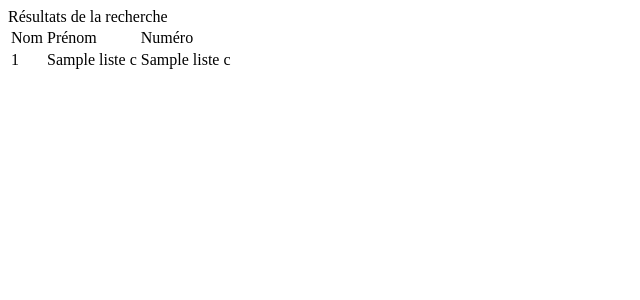
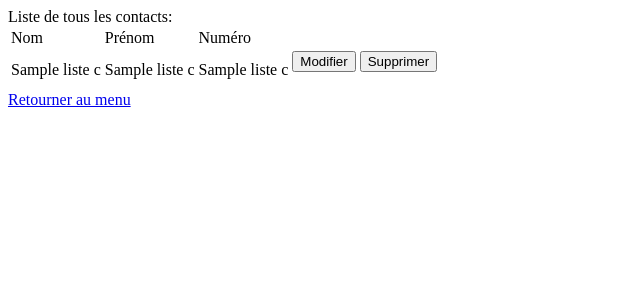
Before and after one commit to Theo5607/Annuaire, a Flask app: template templates/recherche_resultats.html in a window 1280 px wide. Shown: the top 300 px of the page, without its empty margins (0-640 px from the left). Run offline with Flask 2, Linux system fonts and the light colour scheme; the template is opened without the code that fills it: most values are stand-ins (such as "Sample title", 1, 10 or a date in 2020).

Commit message:
Update recherche_resultats.html

```diff
--- a/templates/recherche_resultats.html
+++ b/templates/recherche_resultats.html
@@ -1,14 +1,9 @@
-<!doctype html>
-<html lang="fr">
-
-<head>
-    <meta charset="utf-8">
-    <title>Résultats de la recherche</title>
-</head>
-
 <body>
-    <p1>Résultats de la recherche</p1></br>
+    <p1>Liste de tous les contacts:</p1></br>
     <table>
+		{% if liste_c|length == 0 %}
+			<div>Pas de contacts enregistrés sous ces informations!</div>
+		{% else %}
 			<tr>
 				<td>Nom</td>
 				<td>Prénom</td>
@@ -16,12 +11,26 @@
 			</tr>
 			{% for el in liste_c %}
 				<tr>
-			   <td>{{ el[0] }}</td>
 					<td>{{ el[1] }}</td>
 					<td>{{ el[2] }}</td>
+					<td>{{ el[3] }}</td>
+					<td>
+						<form action="http://localhost:5000/modification" method="post">
+							<input id="id_contact" type="hidden" name="id_c" value={{ el[0] }} ></input>
+							<input id="edit" type="submit" value="Modifier" />
+						</form>
+					</td>
+					<td>
+						<form action="http://localhost:5000/suppr_contact" method="post">
+							<input id="id_contact" type="hidden" name="id_c" value={{ el[0] }} ></input>
+							<input id="edit" type="submit" value="Supprimer" />
+						</form>
+					</td>
 				</tr>
 			{% endfor %}
+		{% endif %}
 	</table>
+   <a href="http://localhost:5000"><p1>Retourner au menu</p1></a>
 </body>
 
 </html>
```
Lines whose indentation alone changed are shown as unchanged.
